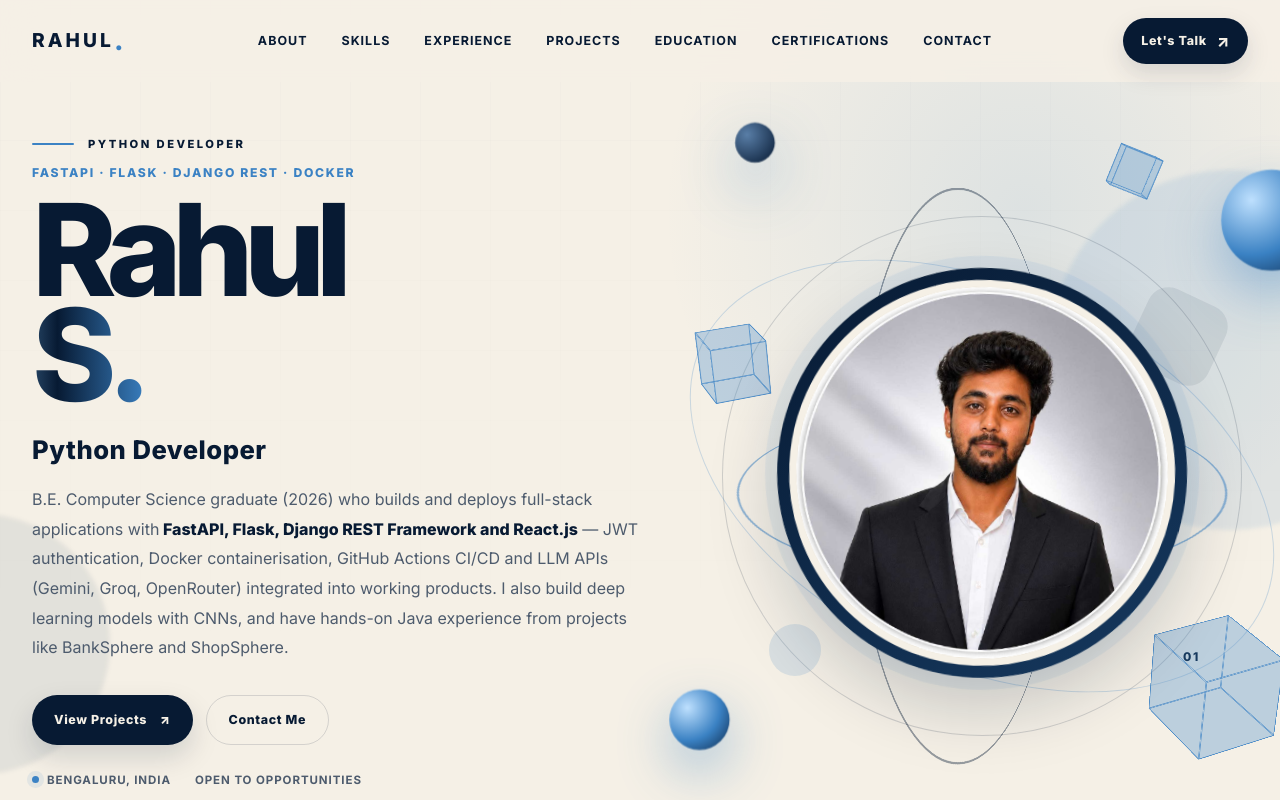
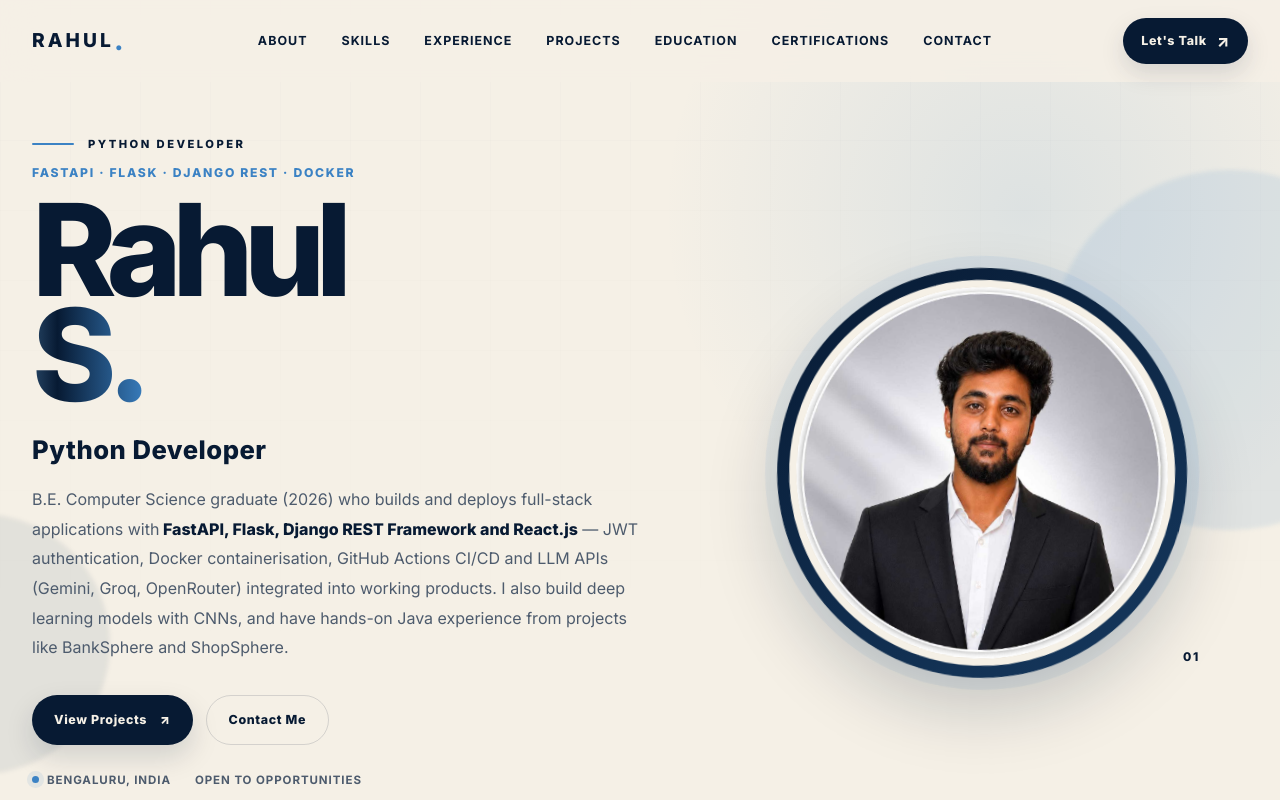
Before and after one commit to RAHUL2525252525/PORTFOLIO, a React (Vite) app: page / in a window 1280 px wide. Shown: the top 800 px of the page. Built offline with nearby package versions, Linux system fonts and the light colour scheme.

Commit message:
Update App.jsx

```diff
--- a/src/App.jsx
+++ b/src/App.jsx
@@ -137,82 +137,6 @@ function Reveal({ children, as: Tag = "div", className = "", ...rest }) {
   );
 }
 
-/* ---------- PURE CSS 3D ---------- */
-
-function Cube({ className }) {
-  return (
-    <div className={`h3-cube ${className}`}>
-      <span className="f front" />
-      <span className="f back" />
-      <span className="f left" />
-      <span className="f right" />
-      <span className="f top" />
-      <span className="f bottom" />
-    </div>
-  );
-}
-
-function Hero3D() {
-  const ref = useRef(null);
-
-  useEffect(() => {
-    const el = ref.current;
-    if (!el) return;
-    const move = (e) => {
-      el.style.setProperty("--mx", (e.clientX / window.innerWidth - 0.5).toFixed(3));
-      el.style.setProperty("--my", (e.clientY / window.innerHeight - 0.5).toFixed(3));
-    };
-    window.addEventListener("mousemove", move, { passive: true });
-    return () => window.removeEventListener("mousemove", move);
-  }, []);
-
-  return (
-    <div className="hero3d" ref={ref} aria-hidden="true">
-      <div className="h3-stage">
-        <div className="h3-ring r1" />
-        <div className="h3-ring r2" />
-        <div className="h3-ring r3" />
-        <div className="h3-orb o1" />
-        <div className="h3-orb o2" />
-        <div className="h3-orb o3" />
-        <Cube className="c1" />
-        <Cube className="c2" />
-        <Cube className="c3" />
-      </div>
-    </div>
-  );
-}
-
-function Effects3D() {
-  useEffect(() => {
-    if (window.matchMedia("(hover: none)").matches) return;
-    let last = null;
-
-    const reset = (el) => {
-      if (!el) return;
-      el.style.setProperty("--rx", "0deg");
-      el.style.setProperty("--ry", "0deg");
-    };
-
-    const move = (e) => {
-      const el = e.target.closest?.(".project-showcase-card, .stat-card");
-      if (last && last !== el) reset(last);
-      last = el;
-      if (!el) return;
-      const r = el.getBoundingClientRect();
-      const x = (e.clientX - r.left) / r.width - 0.5;
-      const y = (e.clientY - r.top) / r.height - 0.5;
-      el.style.setProperty("--ry", `${(x * 8).toFixed(2)}deg`);
-      el.style.setProperty("--rx", `${(-y * 8).toFixed(2)}deg`);
-    };
-
-    window.addEventListener("mousemove", move, { passive: true });
-    return () => window.removeEventListener("mousemove", move);
-  }, []);
-
-  return null;
-}
-
 /* ---------- MAIN APP ---------- */
 
 export default function App() {
@@ -225,7 +149,6 @@ export default function App() {
 
   return (
     <div className="portfolio">
-      <Effects3D />
       <Navbar />
       <Hero />
       <About />
@@ -390,15 +313,7 @@ function Hero() {
           </Reveal>
 
           <Reveal className="hero-profile-area">
-            <Hero3D />
-
-            <div className="profile-orbit orbit-one" />
-            <div className="profile-orbit orbit-two" />
-
-            <div className="profile-decoration profile-decoration-one" />
-            <div className="profile-decoration profile-decoration-two" />
-
-            <div className="profile-frame">
+<div className="profile-frame">
               <div className="profile-inner">
                 <img src="/rahul-profile.jpg" alt="Rahul S" className="profile-image" />
               </div>
```
